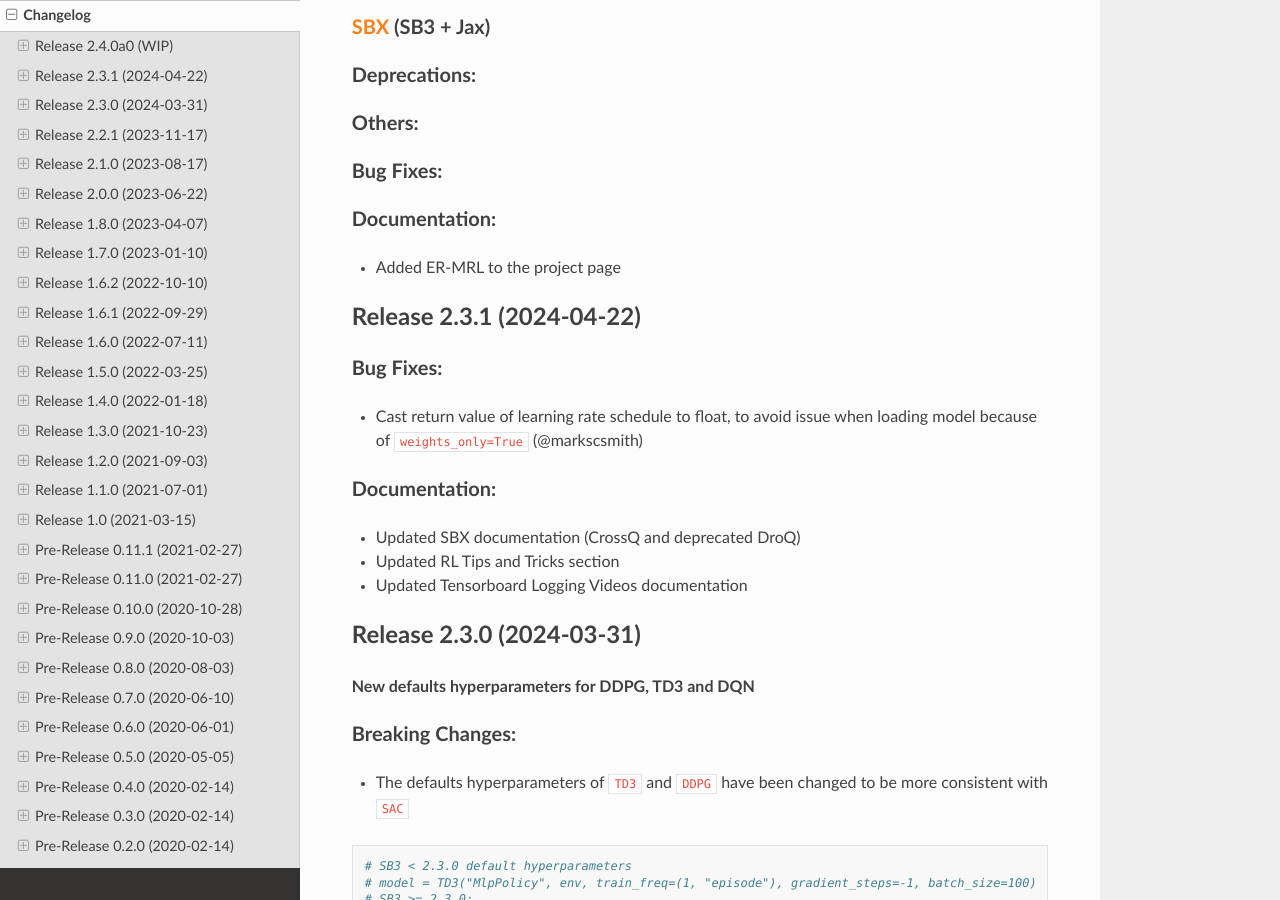
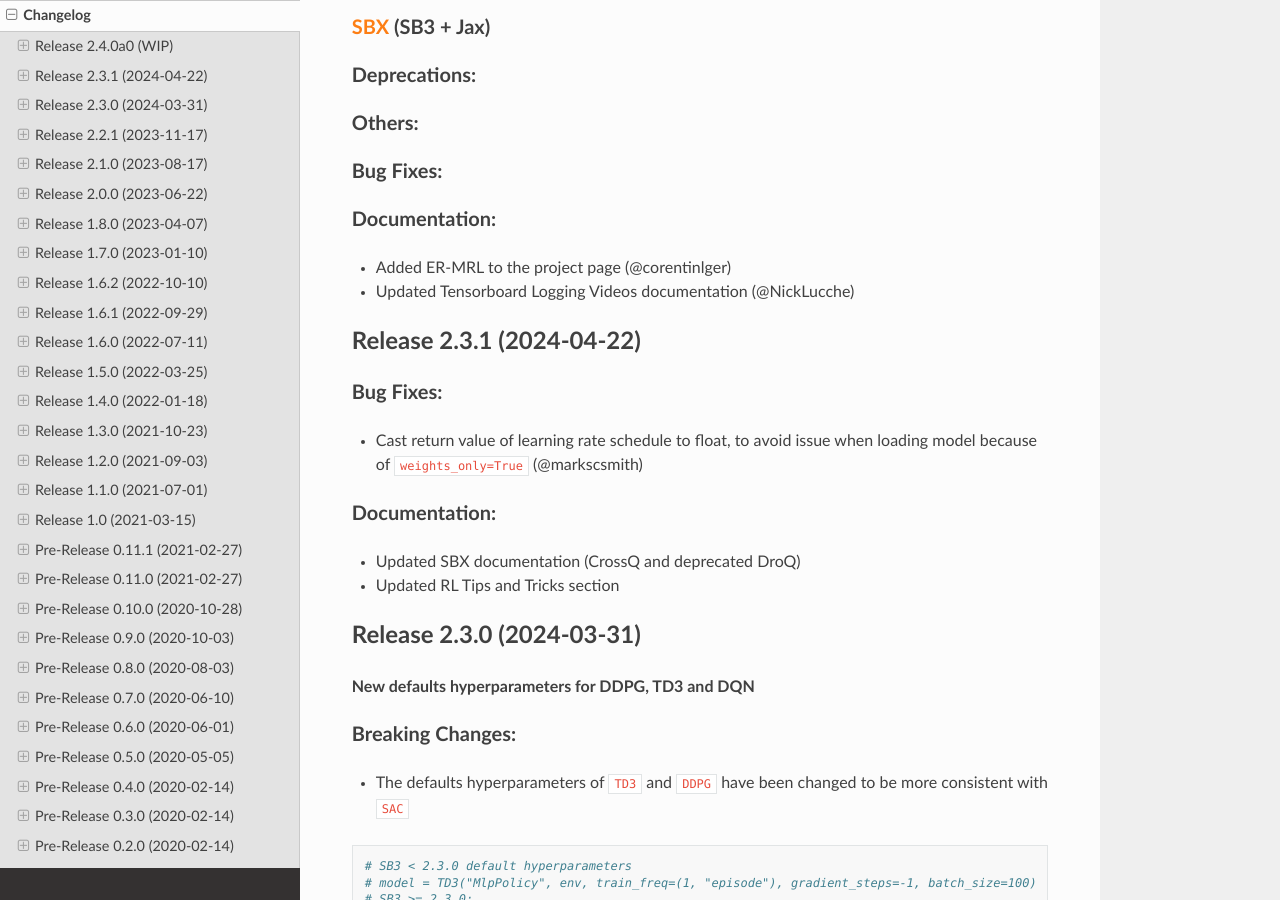
Before and after one commit to DLR-RM/stable-baselines3, a Sphinx documentation site: the page built from docs/misc/changelog.rst, in a window 1280 px wide and 900 px high, scrolled down 434 px. Built offline with Sphinx 7.4.7 and the Read the Docs theme 2.0.0, drawn with Linux system fonts in a browser that asks for light colours; pages that are not in the unit, such as notebooks, are missing from menus.

Commit message:
Update changelog.rst

```diff
--- a/docs/misc/changelog.rst
+++ b/docs/misc/changelog.rst
@@ -35,8 +35,8 @@
 
 Documentation:
 ^^^^^^^^^^^^^^
-- Added ER-MRL to the project page
-
+- Added ER-MRL to the project page (@corentinlger)
+- Updated Tensorboard Logging Videos documentation (@NickLucche)
 
 Release 2.3.1 (2024-04-22)
 --------------------------
```
Also changed, not shown: other parts of docs/misc/changelog.rst (+0 -2 lines).
